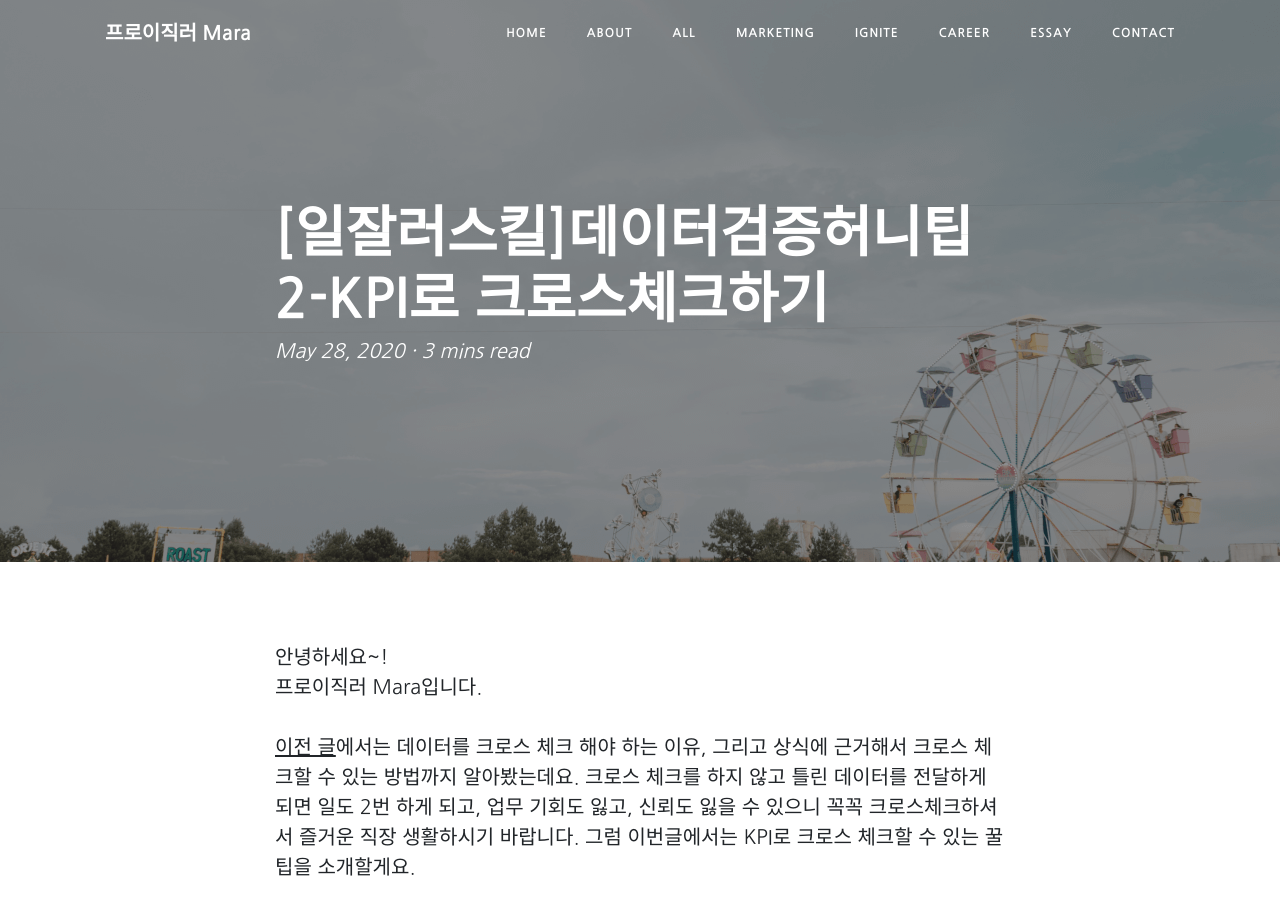
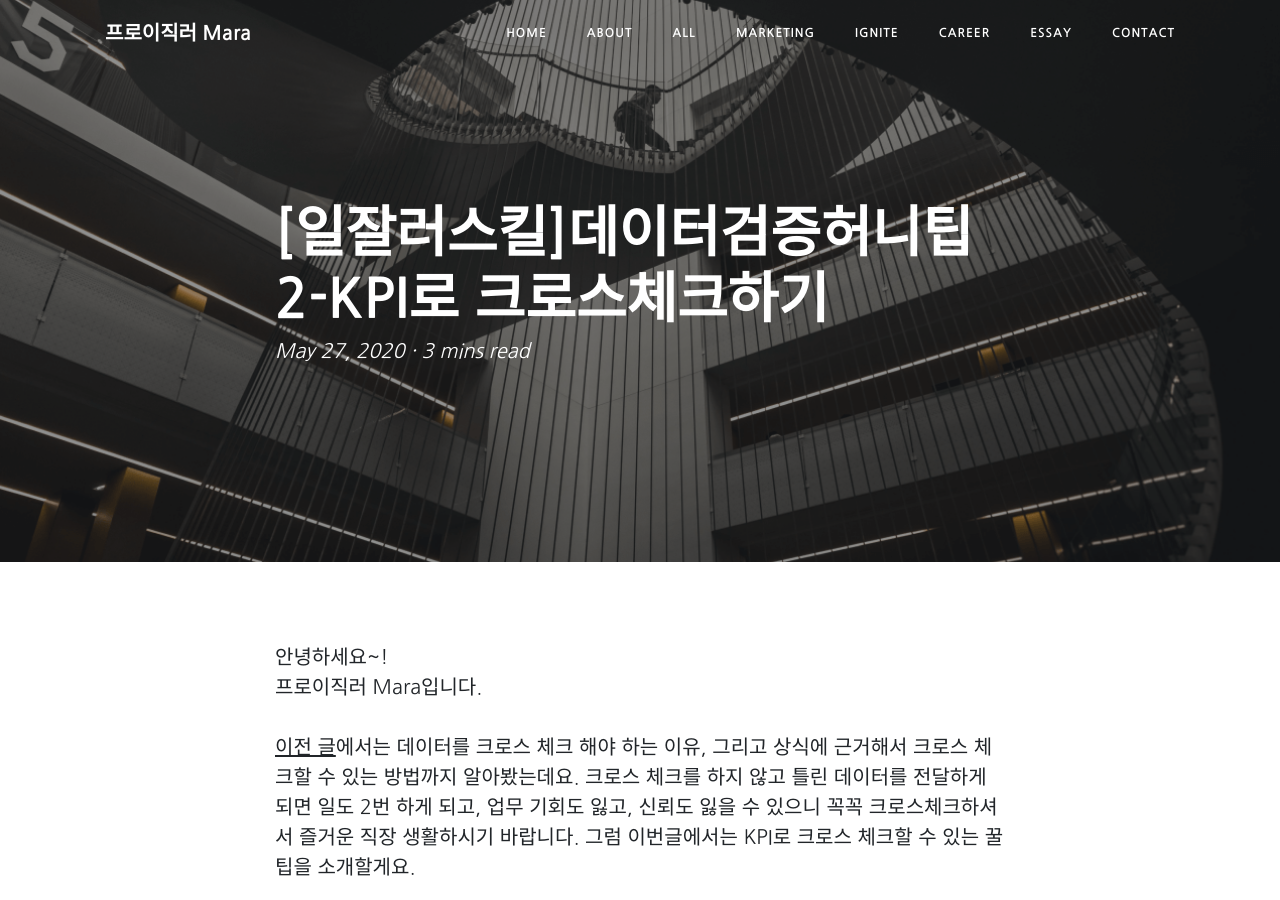
Before and after one commit to Marapro88/mara, a Jekyll site: the page built from _posts/2020-05-27-ignite-how-to-qa-data2.md, in a window 1280 px wide and 900 px high. Built offline with Jekyll 4.4.1, drawn with Linux system fonts in a browser that asks for light colours; comment, search, counter and statistics services are not loaded.

Commit message:
0530 꼬인거 찾아줌

```diff
--- a/_posts/2020-05-27-ignite-how-to-qa-data2.md
+++ b/_posts/2020-05-27-ignite-how-to-qa-data2.md
@@ -2,9 +2,9 @@
 layout: post
 permalink: /ignite-how-to-qa-data3/
 title: '[일잘러스킬]데이터검증허니팁2-KPI로 크로스체크하기'
-date: 2020-05-28 12:00:00 +09:00
-feature: '/img/ignite/05/01_T.png'
-background: '/img/ignite/05/01_B.png'
+date: 2020-05-27 12:00:00 +09:00
+feature: '/img/ignite/04/01_T.png'
+background: '/img/ignite/04/01_B.png'
 categories:
   - ignite
 tags:
```
